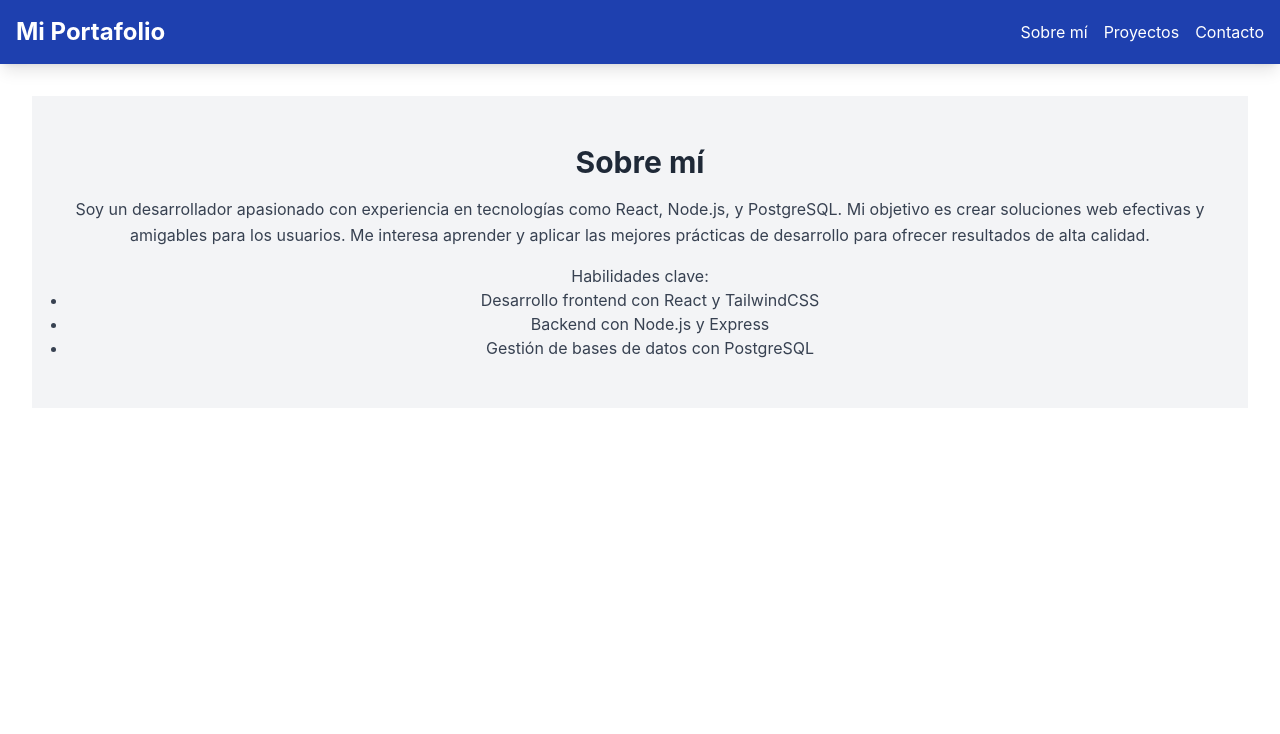
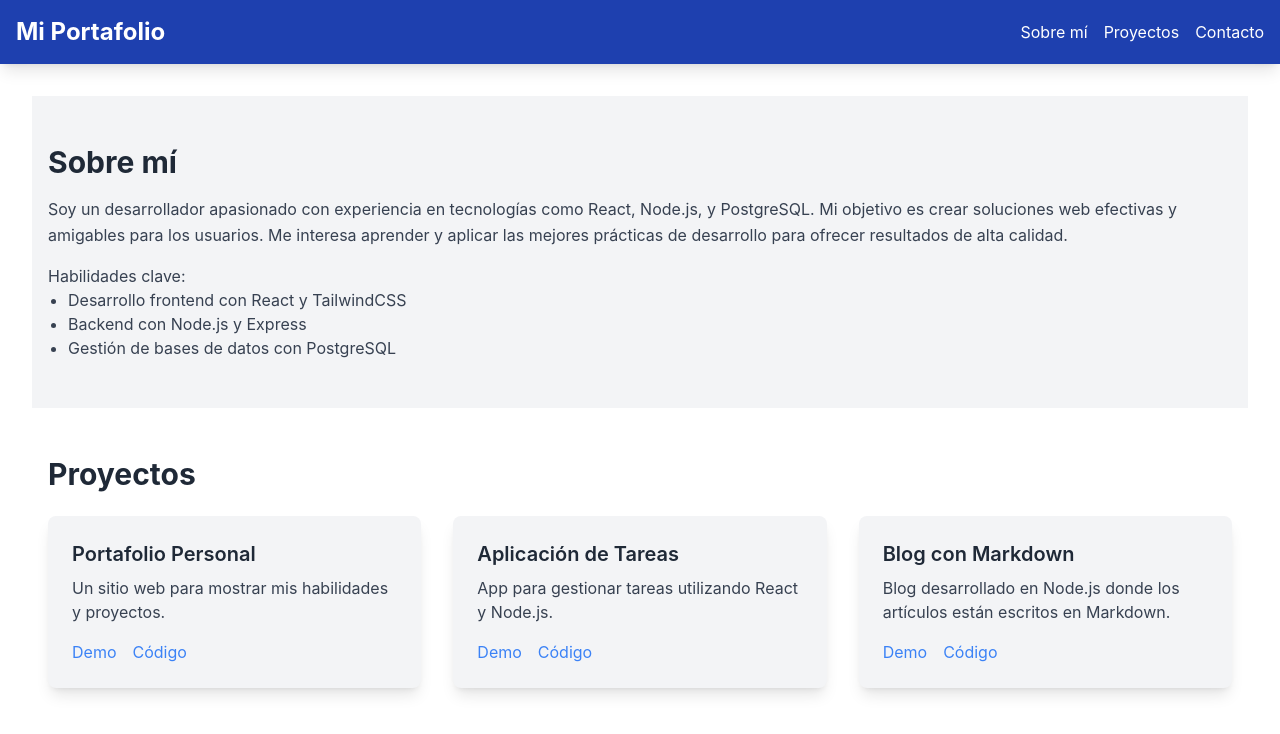
Before and after one commit to nicopanozo/portfolio-react, a React (Create React App) app in the folder frontend/: page / in a window 1280 px wide. Shown: the top 734 px of the page. Built offline with nearby package versions, Linux system fonts and the light colour scheme.

Commit message:
Basic structure of projects component and integrated on App.js

```diff
--- a/frontend/src/App.js
+++ b/frontend/src/App.js
@@ -1,7 +1,8 @@
-import './App.css';
+// src/App.js
 import React from 'react';
 import Header from './components/Header';
 import About from './components/About';
+import Projects from './components/Projects';
 
 function App() {
   return (
@@ -9,6 +10,7 @@ function App() {
       <Header />
       <main className="p-8">
         <About />
+        <Projects />
       </main>
     </div>
   );
--- a/frontend/src/components/Projects.jsx
+++ b/frontend/src/components/Projects.jsx
@@ -0,0 +1,56 @@
+// src/components/Projects.jsx
+import React from 'react';
+
+// Datos de ejemplo para los proyectos
+const projectList = [
+  {
+    title: 'Portafolio Personal',
+    description: 'Un sitio web para mostrar mis habilidades y proyectos.',
+    demoLink: '#', // Aquí puedes colocar el enlace a una demo o repositorio
+    codeLink: '#'
+  },
+  {
+    title: 'Aplicación de Tareas',
+    description: 'App para gestionar tareas utilizando React y Node.js.',
+    demoLink: '#',
+    codeLink: '#'
+  },
+  {
+    title: 'Blog con Markdown',
+    description: 'Blog desarrollado en Node.js donde los artículos están escritos en Markdown.',
+    demoLink: '#',
+    codeLink: '#'
+  }
+];
+
+const Projects = () => {
+  return (
+    <section id="projects" className="py-12 bg-white">
+      <div className="container mx-auto px-4">
+        <h2 className="text-3xl font-bold text-gray-800 mb-6">Proyectos</h2>
+        <div className="grid grid-cols-1 md:grid-cols-2 lg:grid-cols-3 gap-8">
+          {projectList.map((project, index) => (
+            <div key={index} className="bg-gray-100 p-6 rounded-lg shadow-lg">
+              <h3 className="text-xl font-semibold text-gray-800 mb-2">{project.title}</h3>
+              <p className="text-gray-700 mb-4">{project.description}</p>
+              <div className="flex space-x-4">
+                {project.demoLink && (
+                  <a href={project.demoLink} target="_blank" rel="noopener noreferrer" className="text-blue-500 hover:underline">
+                    Demo
+                  </a>
+                )}
+                {project.codeLink && (
+                  <a href={project.codeLink} target="_blank" rel="noopener noreferrer" className="text-blue-500 hover:underline">
+                    Código
+                  </a>
+                )}
+              </div>
+            </div>
+          ))}
+        </div>
+      </div>
+    </section>
+  );
+};
+
+export default Projects;
```
